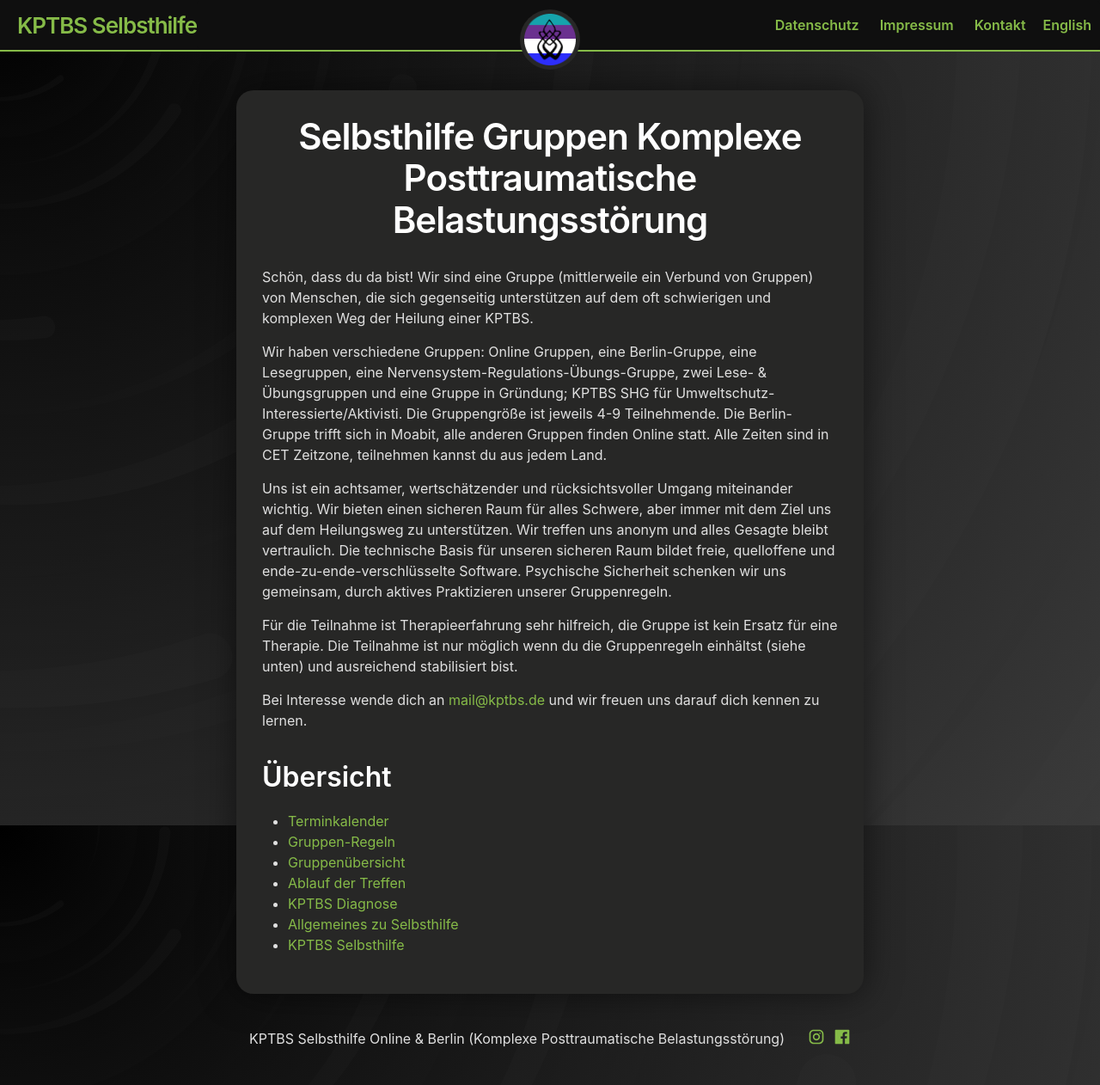
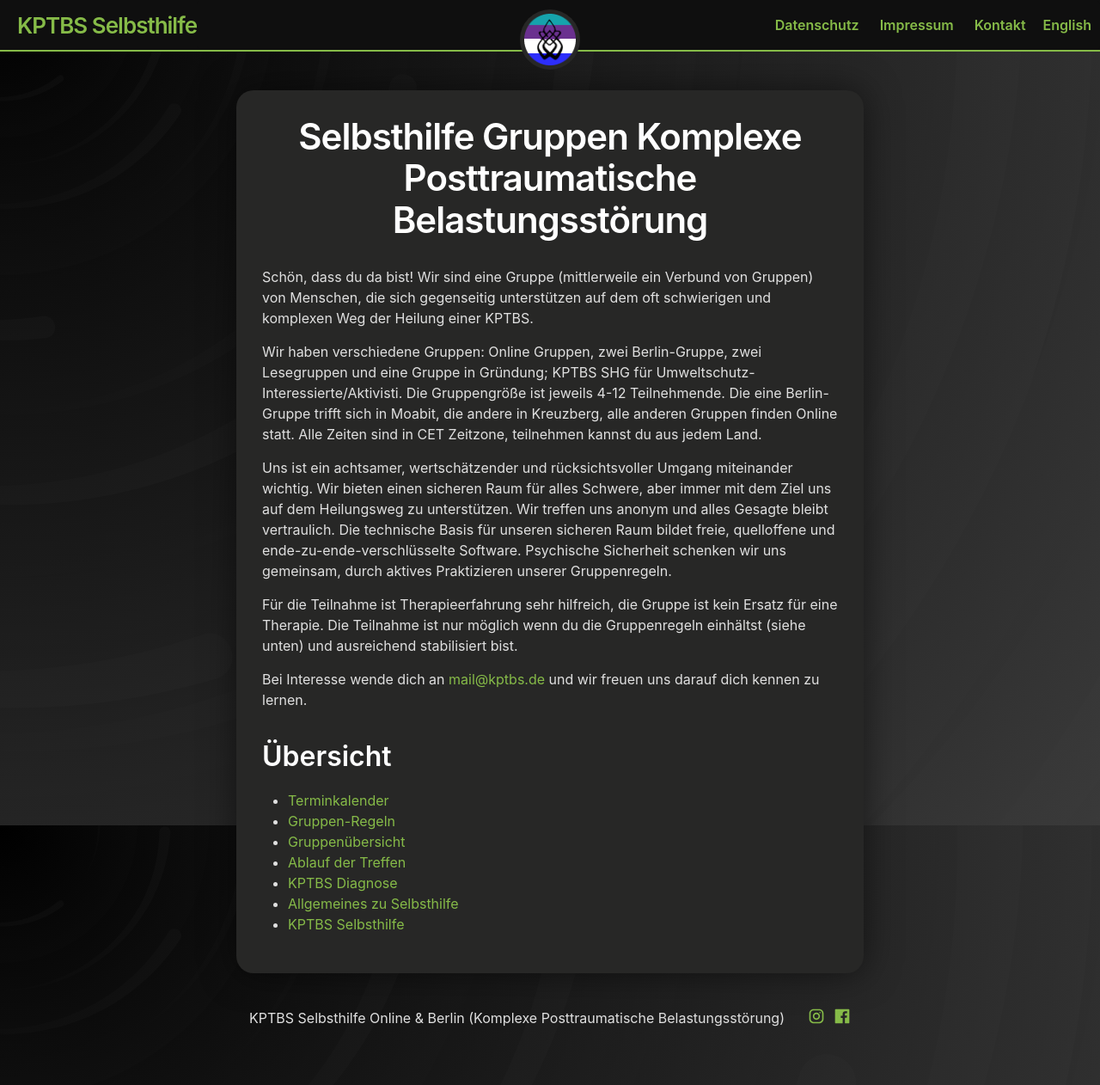
Before and after one commit to 3xz/k-ptbs, a Jekyll site: the page built from _posts/2023-07-18-willkommen.md, in a window 1280 px wide and 1262 px high. Shown: the whole window at 86% size. Built offline with Jekyll 4.4.1, drawn with Linux system fonts in a browser that asks for light colours.

Commit message:
Update 2023-07-18-willkommen.md

```diff
--- a/_posts/2023-07-18-willkommen.md
+++ b/_posts/2023-07-18-willkommen.md
@@ -5,8 +5,8 @@ title: Selbsthilfe Gruppen Komplexe Posttraumatische Belastungsstörung
 
 Schön, dass du da bist! Wir sind eine Gruppe (mittlerweile ein Verbund von Gruppen) von Menschen, die sich gegenseitig unterstützen auf dem oft schwierigen und komplexen Weg der Heilung einer KPTBS.
 
-Wir haben verschiedene Gruppen: Online Gruppen, eine Berlin-Gruppe, eine Lesegruppen, eine Nervensystem-Regulations-Übungs-Gruppe, zwei Lese- & Übungsgruppen und eine Gruppe in Gründung; KPTBS SHG für Umweltschutz-Interessierte/Aktivisti.
-Die Gruppengröße ist jeweils 4-9 Teilnehmende. Die Berlin-Gruppe trifft sich in Moabit, alle anderen Gruppen finden Online statt. Alle Zeiten sind in CET Zeitzone, teilnehmen kannst du aus jedem Land.
+Wir haben verschiedene Gruppen: Online Gruppen, zwei Berlin-Gruppe, zwei Lesegruppen und eine Gruppe in Gründung; KPTBS SHG für Umweltschutz-Interessierte/Aktivisti.
+Die Gruppengröße ist jeweils 4-12 Teilnehmende. Die eine Berlin-Gruppe trifft sich in Moabit, die andere in Kreuzberg, alle anderen Gruppen finden Online statt. Alle Zeiten sind in CET Zeitzone, teilnehmen kannst du aus jedem Land.
 
 Uns ist ein achtsamer, wertschätzender und rücksichtsvoller Umgang miteinander wichtig. Wir bieten einen sicheren Raum für alles Schwere, aber immer mit dem Ziel uns auf dem Heilungsweg zu unterstützen. Wir treffen uns anonym und alles Gesagte bleibt vertraulich. Die technische Basis für unseren sicheren Raum bildet freie, quelloffene und ende-zu-ende-verschlüsselte Software. Psychische Sicherheit schenken wir uns gemeinsam, durch aktives Praktizieren unserer Gruppenregeln.
 
```
